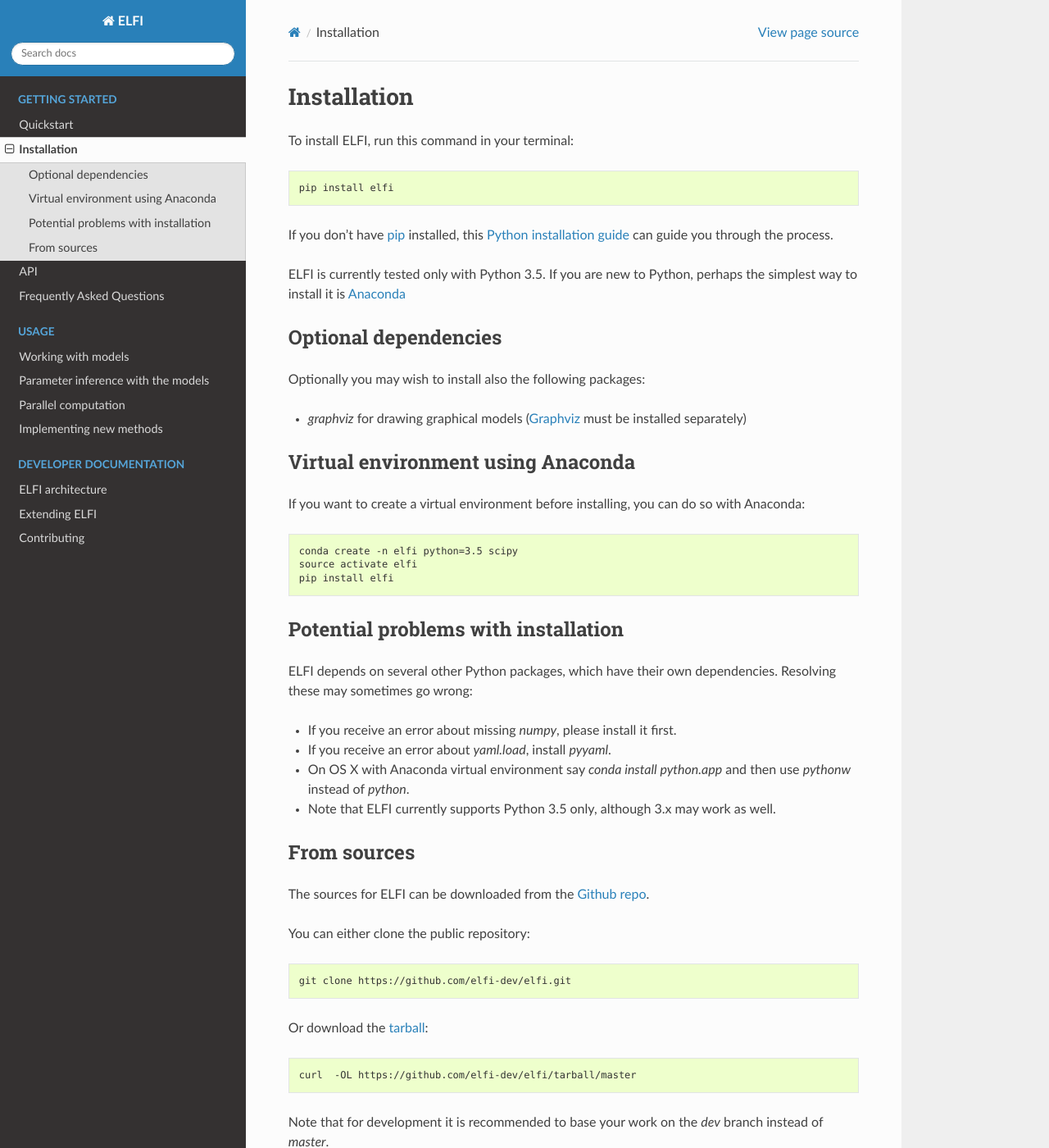
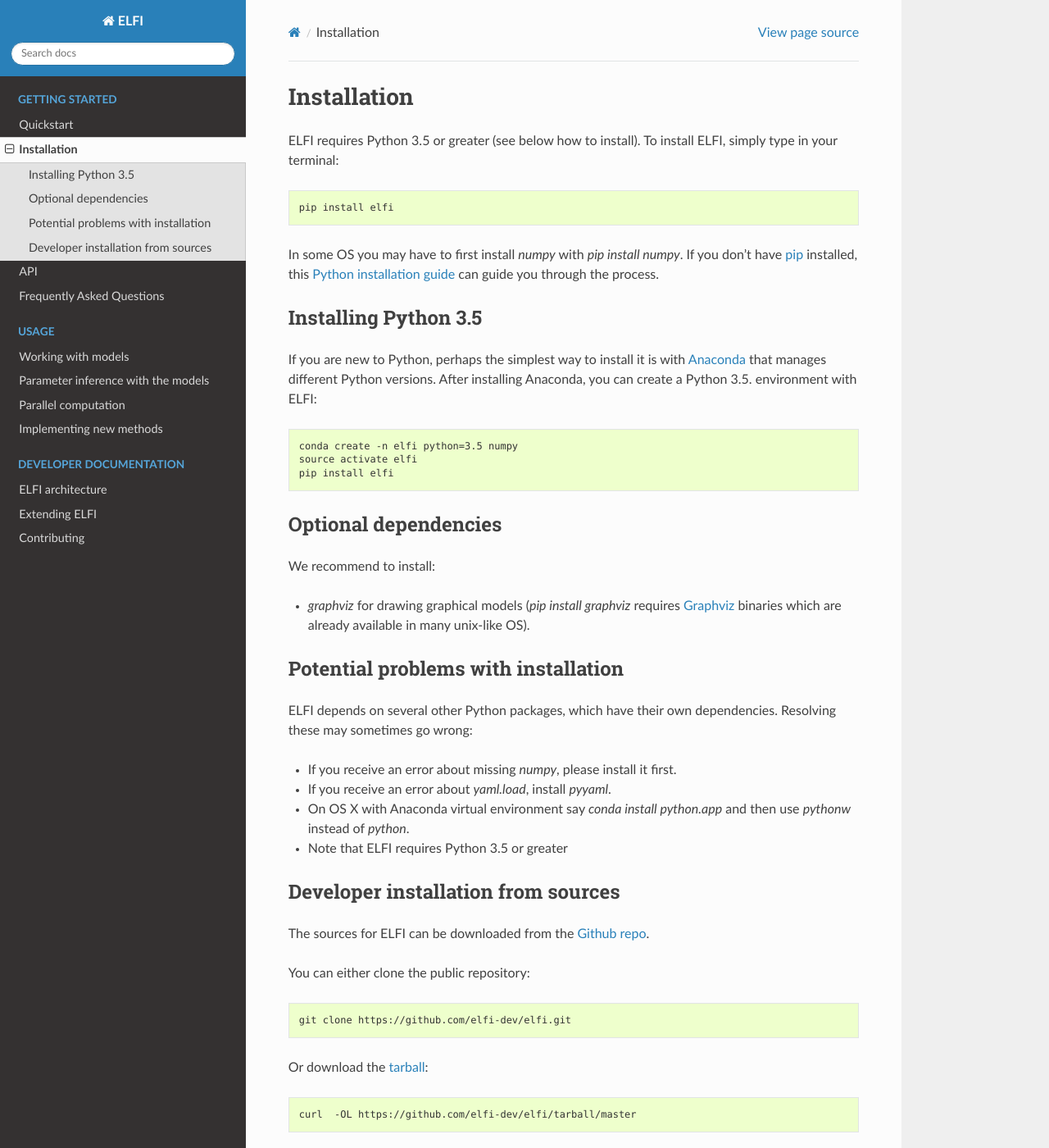
Before and after one commit to elfi-dev/elfi, a Sphinx documentation site: the page built from docs/installation.rst, in a window 1280 px wide and 1400 px high. Shown: the whole window at 82% size. Built offline with Sphinx 7.4.7 and the Read the Docs theme 2.0.0, drawn with Linux system fonts in a browser that asks for light colours; the version number could not be read and is left out.

Commit message:
Documentation updates
- Added Python 3.6. to test suites
- Edited GitHub readme.md
- Modified installation documentation

```diff
--- a/docs/installation.rst
+++ b/docs/installation.rst
@@ -3,56 +3,58 @@
 Installation
 ============
 
-To install ELFI, run this command in your terminal:
+ELFI requires Python 3.5 or greater (see below how to install). To install ELFI, simply
+type in your terminal:
 
 .. code-block:: console
 
     pip install elfi
 
-If you don't have `pip`_ installed, this `Python installation guide`_ can guide
-you through the process.
+In some OS you may have to first install `numpy` with `pip install numpy`. If you don't
+have `pip`_ installed, this `Python installation guide`_ can guide you through the
+process.
 
 .. _pip: https://pip.pypa.io
 .. _Python installation guide: http://docs.python-guide.org/en/latest/starting/installation/
 
 
-ELFI is currently tested only with Python 3.5. If you are new to Python, perhaps the simplest way to install it is Anaconda_
+Installing Python 3.5
+---------------------
+
+If you are new to Python, perhaps the simplest way to install it is with Anaconda_ that
+manages different Python versions. After installing Anaconda, you can create a Python 3.5.
+environment with ELFI:
+
+.. code-block:: console
+
+    conda create -n elfi python=3.5 numpy
+    source activate elfi
+    pip install elfi
 
 .. _Anaconda: https://www.continuum.io/downloads
 
 Optional dependencies
 ---------------------
 
-Optionally you may wish to install also the following packages:
+We recommend to install:
 
-* `graphviz` for drawing graphical models (Graphviz_ must be installed separately)
+* `graphviz` for drawing graphical models (`pip install graphviz` requires Graphviz_ binaries which are already available in many unix-like OS).
 
 .. _Graphviz: http://www.graphviz.org
-
-Virtual environment using Anaconda
-----------------------------------
-
-If you want to create a virtual environment before installing, you can do so with Anaconda:
-
-.. code-block:: console
-
-    conda create -n elfi python=3.5 scipy
-    source activate elfi
-    pip install elfi
-
 
 Potential problems with installation
 ------------------------------------
 
-ELFI depends on several other Python packages, which have their own dependencies. Resolving these may sometimes go wrong:
+ELFI depends on several other Python packages, which have their own dependencies.
+Resolving these may sometimes go wrong:
 
 * If you receive an error about missing `numpy`, please install it first.
 * If you receive an error about `yaml.load`, install `pyyaml`.
 * On OS X with Anaconda virtual environment say `conda install python.app` and then use `pythonw` instead of `python`.
-* Note that ELFI currently supports Python 3.5 only, although 3.x may work as well.
+* Note that ELFI requires Python 3.5 or greater
 
-From sources
-------------
+Developer installation from sources
+-----------------------------------
 
 The sources for ELFI can be downloaded from the `Github repo`_.
 
@@ -68,7 +70,8 @@
 
     curl  -OL https://github.com/elfi-dev/elfi/tarball/master
 
-Note that for development it is recommended to base your work on the `dev` branch instead of `master`.
+Note that for development it is recommended to base your work on the `dev` branch instead
+of `master`.
 
 Once you have a copy of the source, you can install it with:
 
--- a/setup.py
+++ b/setup.py
@@ -2,9 +2,6 @@
 from setuptools import setup, find_packages
 from io import open
 
-
-with open('docs/readme.rst', 'r', encoding='utf-8') as f:
-    long_description = f.read()
 
 packages = ['elfi'] + ['elfi.' + p for p in find_packages('elfi')]
 
@@ -36,7 +33,7 @@
     extras_require=optionals,
 
     description='Modular ABC inference framework for python',
-    long_description=long_description,
+    long_description=(open('docs/description.rst').read()),
 
     license='BSD',
 
```
Also changed, not shown: CHANGELOG.rst (renamed from CHANGELOG.md, +6 -1 lines), README.md (+10 -76 lines), docs/description.rst (added, +7 -0 lines), docs/index.rst (+5 -6 lines), docs/quickstart.rst (+14 -2 lines), .travis.yml, docs/images/ma2.png (added).
